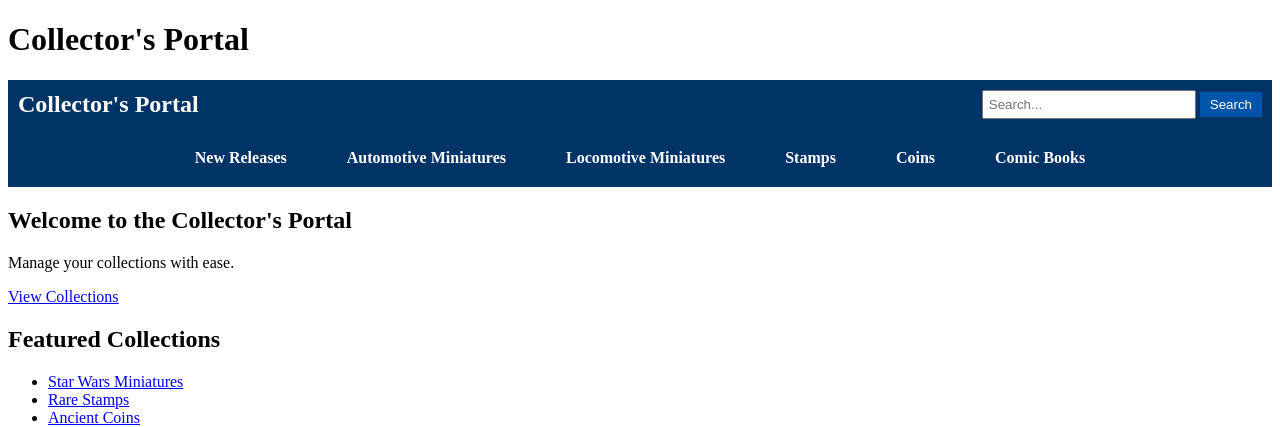
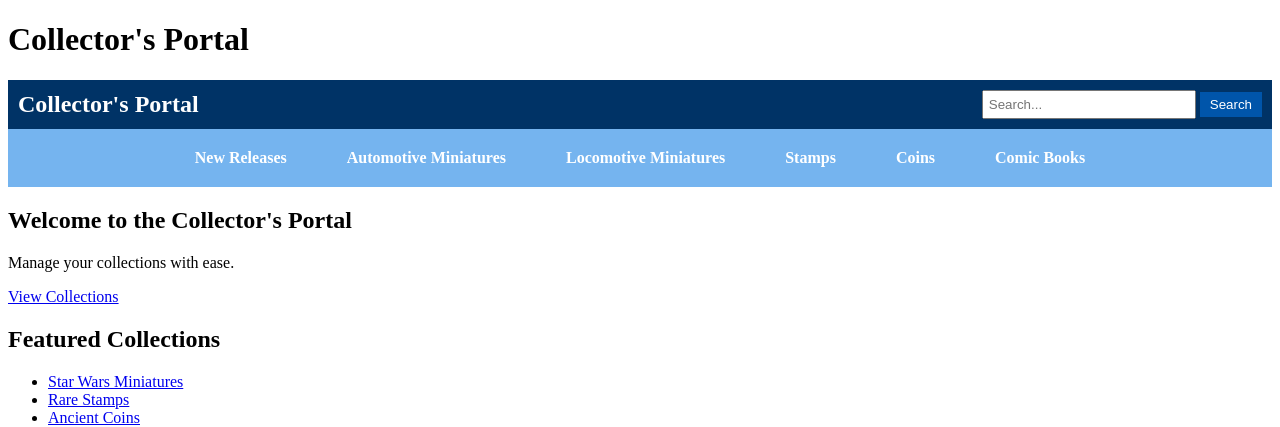
Before and after one commit to ellahf/SINF1_2025-G3, a PHP site: page / in a window 1280 px wide. Shown: the top 427 px of the page. Run offline with PHP 8.4, Linux system fonts and the light colour scheme.

Commit message:
Update styles.css

```diff
--- a/styles.css
+++ b/styles.css
@@ -30,7 +30,7 @@
 }
 
 .navbar {
-    background-color: #003366; /* Dark blue background */
+    background-color: #75b4ef;
     padding: 10px 0;
 }
 
```
